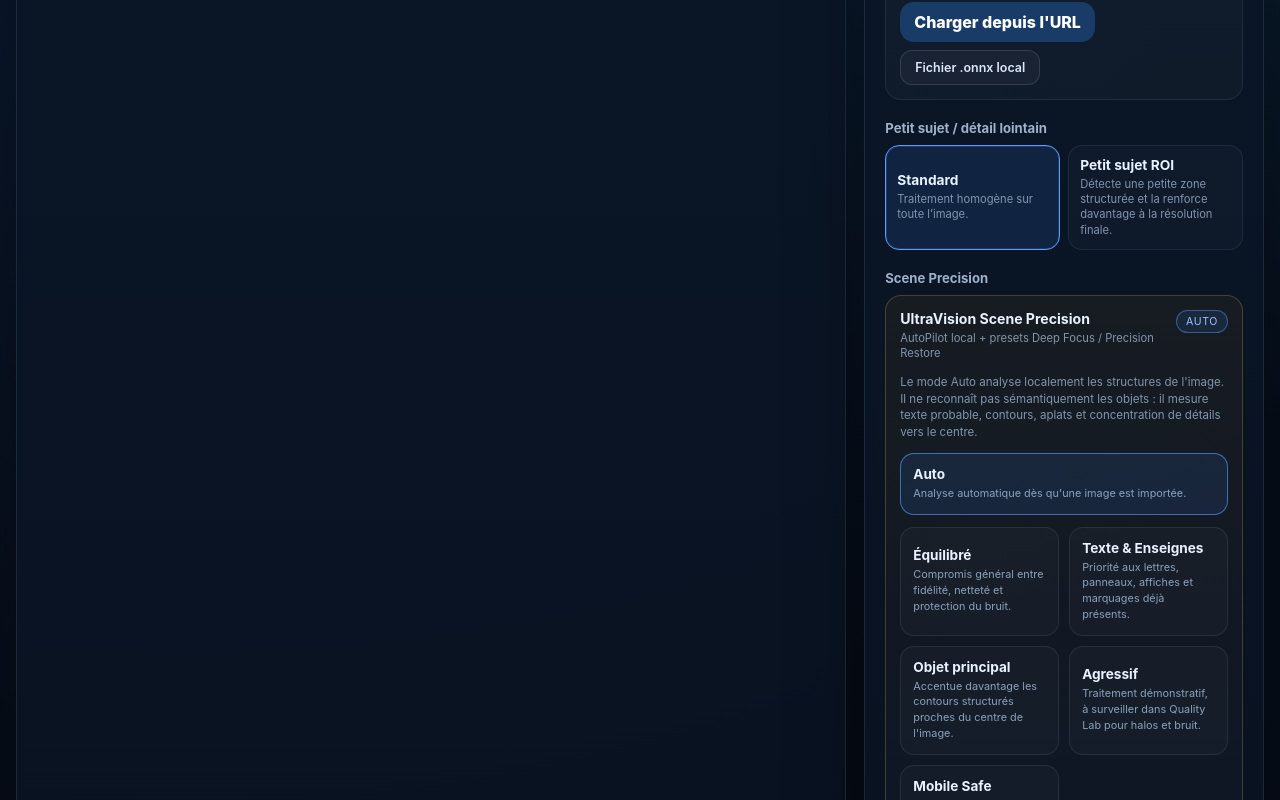
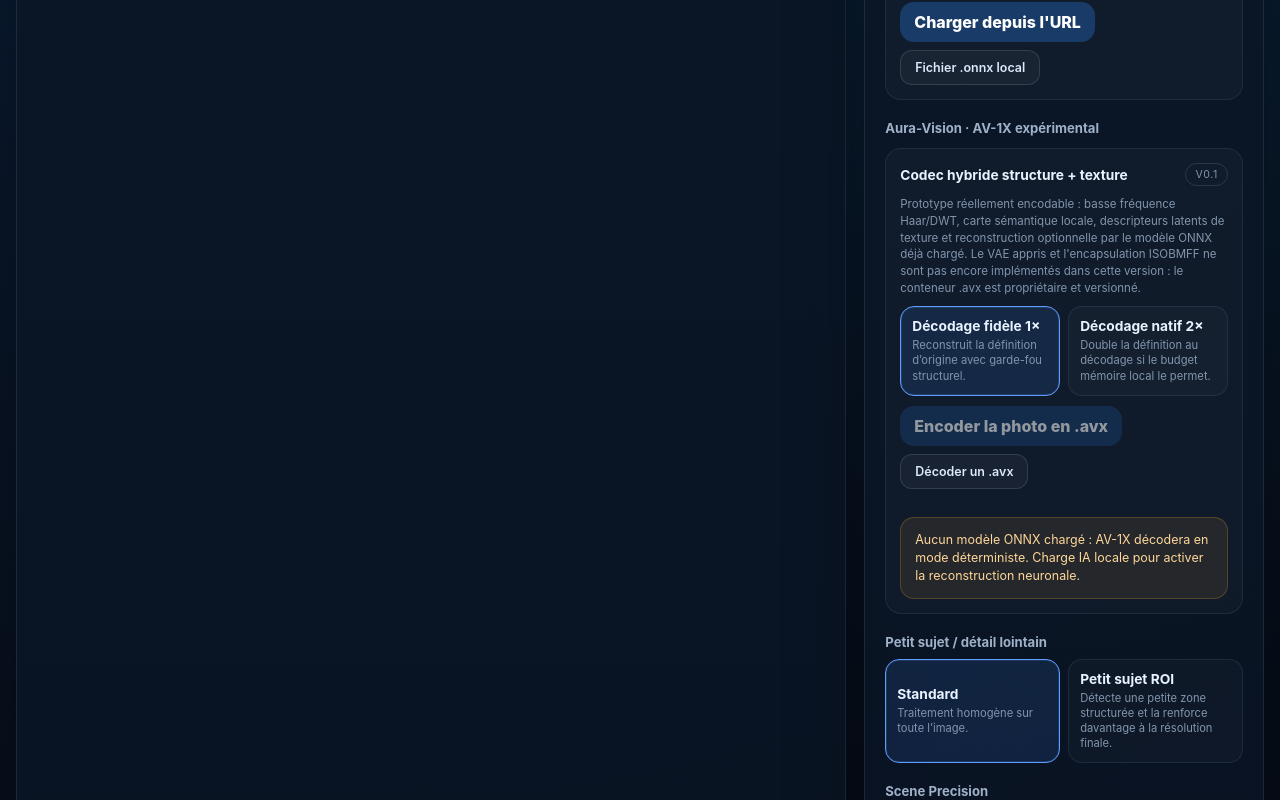
Before and after one commit to Nikoju1977/Niko-Ultravision, a React (Vite) app: page / in a window 1280 px wide. Shown: the part 1220-2020 px from the top of the page. Built offline with nearby package versions, Linux system fonts and the light colour scheme.

Commit message:
feat(ui): integrate Aura-Vision AV-1X encode and decode workflow

```diff
--- a/src/App.tsx
+++ b/src/App.tsx
@@ -16,6 +16,7 @@
 import { calculateOutputSize, formatDimensions, megapixels, type Size, type TargetId } from "./lib/geometry";
 import { assessImageTarget, enhanceImage, type EngineId, type ImageFormat } from "./lib/imageEnhancer";
 import { decodeImageFile } from "./lib/imageDecode";
+import { decodeAuraVision, encodeAuraVision } from "./lib/auraVisionCodec";
 import { orchestrateMediaAgents, type AgentDecision } from "./lib/mediaAgents";
 import { inspectAiRuntime, type AiRuntimeReport } from "./lib/aiRuntime";
 import {
@@ -219,6 +220,9 @@
   const [aiRuntime, setAiRuntime] = useState<AiRuntimeReport | null>(null);
   const [smallSubjectMode, setSmallSubjectMode] = useState(false);
   const [videoNeuralAi, setVideoNeuralAi] = useState(false);
+  const [auraBusy, setAuraBusy] = useState(false);
+  const [auraStatus, setAuraStatus] = useState<string | null>(null);
+  const [auraUpscale, setAuraUpscale] = useState<1 | 2>(1);
   const [intent, setIntent] = useState<CodecIntent>("master");
   const [codecs, setCodecs] = useState<string[] | null>(null);
   const [agentDecisions, setAgentDecisions] = useState<AgentDecision[]>([]);
@@ -770,6 +774,103 @@
     }
   }
 
+  function downloadNamedBlob(blob: Blob, name: string) {
+    const url = URL.createObjectURL(blob);
+    const a = document.createElement("a");
+    a.href = url;
+    a.download = name;
+    document.body.appendChild(a);
+    a.click();
+    a.remove();
+    window.setTimeout(() => URL.revokeObjectURL(url), 1000);
+  }
+
+  async function runAuraEncode() {
+    if (!file || mode !== "image" || auraBusy || busy) return;
+    setAuraBusy(true);
+    setError(null);
+    setAuraStatus("Aura-Vision · préparation");
+    try {
+      const result = await encodeAuraVision(file, (value, label) => {
+        setProgress(value);
+        setStatus(label);
+        setAuraStatus(label);
+      });
+      const base = file.name.replace(/\.[^.]+$/, "") || "image";
+      downloadNamedBlob(result.blob, `${base}.avx`);
+      setAuraStatus(
+        `AV-1X prêt · ${result.width}×${result.height} · base ${result.baseWidth}×${result.baseHeight} · ` +
+          `taille ${(result.blob.size / 1024).toFixed(0)} Ko · flux/RGBA ${(result.ratioVsRgba * 100).toFixed(1)} % · ` +
+          result.semanticSummary,
+      );
+      setProgress(1);
+      setStatus("Aura-Vision AV-1X encodé");
+    } catch (reason) {
+      const message = reason instanceof Error ? reason.message : "Encodage Aura-Vision impossible.";
+      setError(message);
+      setAuraStatus(message);
+      setStatus("Erreur Aura-Vision");
+    } finally {
+      setAuraBusy(false);
+    }
+  }
+
+  async function runAuraDecode(picked: File | null) {
+    if (!picked || auraBusy || busy) return;
+    setAuraBusy(true);
+    setError(null);
+    setAuraStatus("Aura-Vision · lecture AV-1X");
+    try {
+      const result = await decodeAuraVision(picked, {
+        upscaleFactor: auraUpscale,
+        useAi: Boolean(model),
+        structuralThreshold: 0.95,
+        onProgress: (value, label) => {
+          setProgress(value);
+          setStatus(label);
+          setAuraStatus(label);
+        },
+      });
+      const url = URL.createObjectURL(result.blob);
+      setOutput((previous) => {
+        if (previous?.url) URL.revokeObjectURL(previous.url);
+        return {
+          url,
+          blob: result.blob,
+          size: { width: result.width, height: result.height },
+          engineUsed: result.usedAi ? "ai" : "canvas",
+          note:
+            `Aura-Vision AV-1X décodé en ${result.width}×${result.height}. ` +
+            (result.usedAi
+              ? `Reconstruction neuronale validée par garde-fou structurel${result.structuralSsim !== null ? ` (SSIM ${result.structuralSsim.toFixed(4)})` : ""}.`
+              : "Reconstruction déterministe structure/texture."),
+          notes: [
+            `Carte sémantique : ${result.semanticSummary}.`,
+            ...(result.structuralSsim !== null
+              ? [`Contrôle anti-hallucination SSIM : ${result.structuralSsim.toFixed(4)} · seuil 0.9500.`]
+              : []),
+            ...(result.fallbackReason ? [result.fallbackReason] : []),
+          ],
+        };
+      });
+      setMode("image");
+      setAuraStatus(
+        result.usedAi
+          ? `Décodage AV-1X neuronal validé · SSIM ${result.structuralSsim?.toFixed(4) ?? "n/a"}`
+          : `Décodage AV-1X déterministe · ${result.fallbackReason ?? "IA non utilisée"}`,
+      );
+      setProgress(1);
+      setStatus("Aura-Vision décodé");
+    } catch (reason) {
+      const message = reason instanceof Error ? reason.message : "Décodage Aura-Vision impossible.";
+      setError(message);
+      setAuraStatus(message);
+      setStatus("Erreur Aura-Vision");
+    } finally {
+      setAuraBusy(false);
+    }
+  }
+
   function downloadOutput() {
     if (!output || !file) return;
     const a = document.createElement("a");
@@ -1019,6 +1120,77 @@
 
           {mode === "image" && (
             <div className="control-block">
+              <label>Aura-Vision · AV-1X expérimental</label>
+              <div className="model-box">
+                <div className="model-head">
+                  <strong>Codec hybride structure + texture</strong>
+                  <span className="badge">V0.1</span>
+                </div>
+                <p className="model-note">
+                  Prototype réellement encodable : basse fréquence Haar/DWT, carte sémantique locale, descripteurs
+                  latents de texture et reconstruction optionnelle par le modèle ONNX déjà chargé. Le VAE appris et
+                  l'encapsulation ISOBMFF ne sont pas encore implémentés dans cette version : le conteneur .avx est
+                  propriétaire et versionné.
+                </p>
+
+                <div className="engine-grid">
+                  <button
+                    type="button"
+                    className={auraUpscale === 1 ? "choice active" : "choice"}
+                    onClick={() => setAuraUpscale(1)}
+                    disabled={busy || auraBusy}
+                  >
+                    <strong>Décodage fidèle 1×</strong>
+                    <span>Reconstruit la définition d’origine avec garde-fou structurel.</span>
+                  </button>
+                  <button
+                    type="button"
+                    className={auraUpscale === 2 ? "choice active" : "choice"}
+                    onClick={() => setAuraUpscale(2)}
+                    disabled={busy || auraBusy}
+                  >
+                    <strong>Décodage natif 2×</strong>
+                    <span>Double la définition au décodage si le budget mémoire local le permet.</span>
+                  </button>
+                </div>
+
+                <div className="model-actions">
+                  <button
+                    type="button"
+                    className="secondary-button"
+                    onClick={() => void runAuraEncode()}
+                    disabled={!file || busy || auraBusy}
+                  >
+                    {auraBusy ? "Traitement AV-1X…" : "Encoder la photo en .avx"}
+                  </button>
+
+                  <label className="file-button">
+                    Décoder un .avx
+                    <input
+                      type="file"
+                      accept=".avx,application/x-aura-vision"
+                      disabled={busy || auraBusy}
+                      onChange={(event) => {
+                        const picked = event.currentTarget.files?.[0] ?? null;
+                        event.currentTarget.value = "";
+                        void runAuraDecode(picked);
+                      }}
+                    />
+                  </label>
+                </div>
+
+                <div className={model ? "model-status" : "warning-card"}>
+                  {model
+                    ? `Décodeur neuronal disponible : ${model.source} · x${model.scale} · ${model.provider.toUpperCase()}.`
+                    : "Aucun modèle ONNX chargé : AV-1X décodera en mode déterministe. Charge IA locale pour activer la reconstruction neuronale."}
+                </div>
+                {auraStatus && <div className="model-status">{auraStatus}</div>}
+              </div>
+            </div>
+          )}
+
+          {mode === "image" && (
+            <div className="control-block">
               <label>Petit sujet / détail lointain</label>
               <div className="engine-grid">
                 <button
@@ -1428,7 +1600,11 @@
           contours d’objets et protège les aplats pour limiter bruit et halos. <strong>Depth Focus Precision</strong>
           estime ensuite une profondeur relative à faible résolution, calcule une carte de confiance et distribue la
           restauration sur 10 à 16 plans Z avec fusion douce. Cette carte n’est pas une distance physique ni une vraie
-          reconstruction 3D. <strong>Scene Precision Auto</strong> choisit un preset à partir d'heuristiques locales
+          reconstruction 3D. <strong>Aura-Vision AV-1X</strong> ajoute un codec image expérimental réellement encodable :
+          un flux structurel basse fréquence issu d'un Haar/DWT, une carte sémantique locale et des descripteurs compacts
+          de texture. Au décodage, le modèle ONNX chargé peut guider une reconstruction contrôlée par SSIM ; si le seuil
+          structurel n'est pas respecté, le décodeur revient automatiquement à la reconstruction déterministe. Le VAE
+          appris et le conteneur ISOBMFF restent des étapes futures. <strong>Scene Precision Auto</strong> choisit un preset à partir d'heuristiques locales
           (texte probable, contours, aplats et concentration centrale) sans prétendre reconnaître sémantiquement les
           objets. Le <strong>Quality Lab</strong> compare
           ensuite source et master à résolution commune : micro-détail, contours,
```
